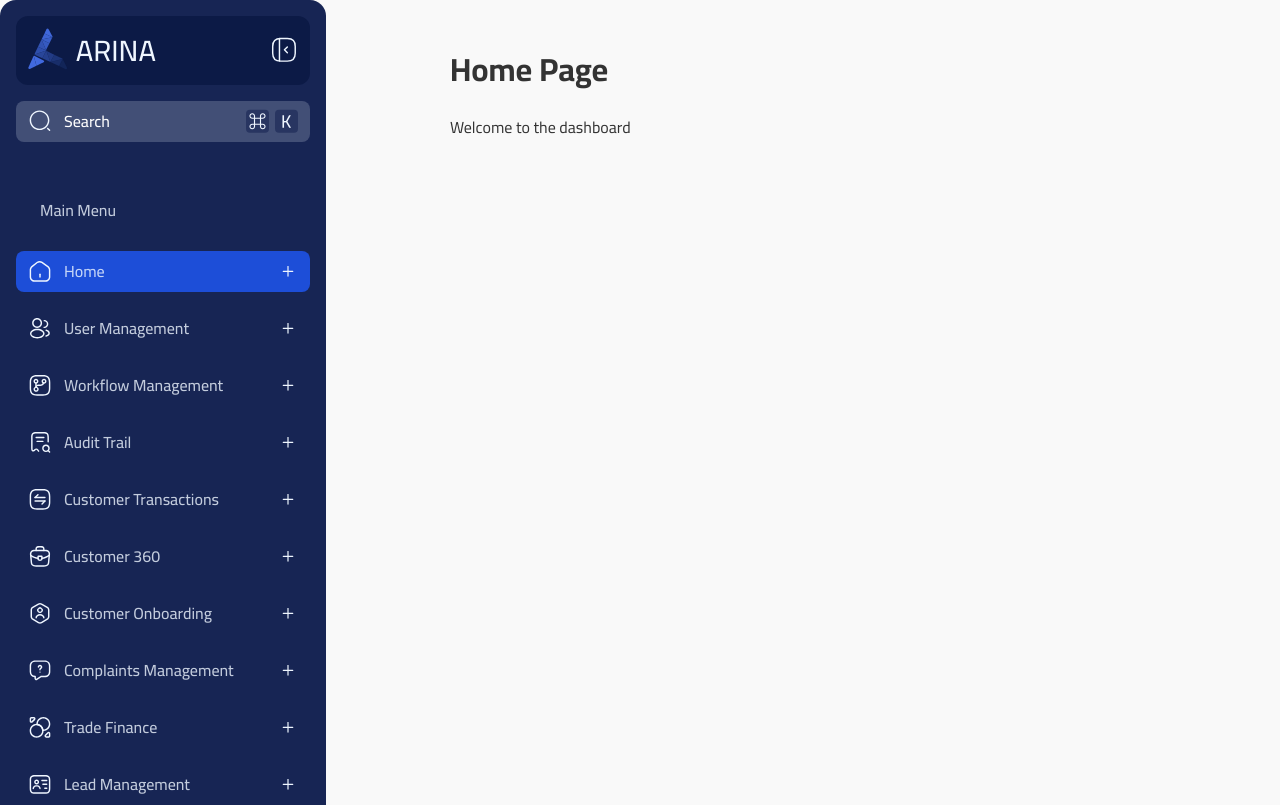
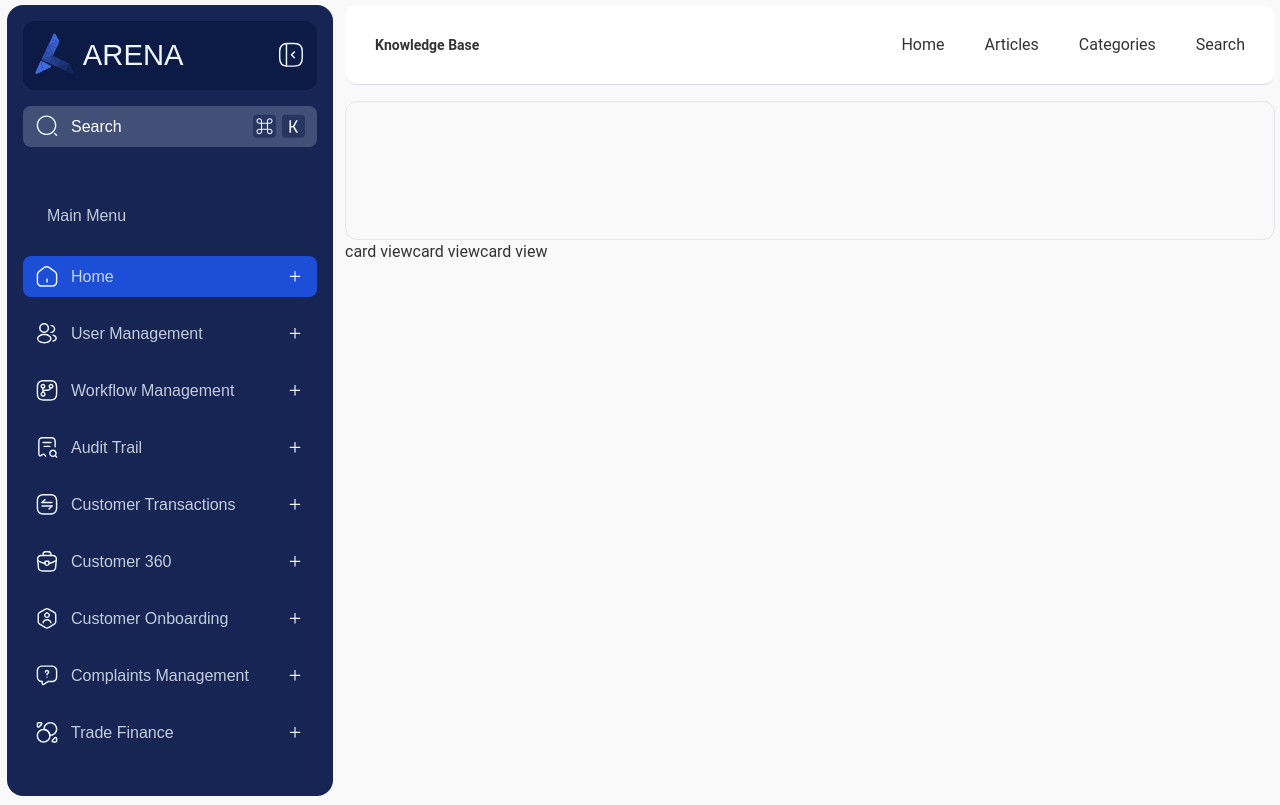
Before and after one commit to abdallah-aljbour/sidebar-, a React (Vite) app: page / in a window 1280 px wide. Built offline with nearby package versions, Linux system fonts and the light colour scheme.

Commit message:
navbar and the wite box under it

```diff
--- a/src/components/Sidebar.scss
+++ b/src/components/Sidebar.scss
@@ -9,10 +9,9 @@
   border-radius: 16px;
   background: #172554;
   transition: all 0.3s ease;
-  position: fixed;
-  top: 0;
-  left: 0;
-  z-index: 10;
+  height: calc(100vh - 41px);
+
+
 
   .top-container {
     display: flex;
@@ -89,7 +88,6 @@
 
     .dynamic-items-container {
       align-items: center;
-      padding-top: 58px;
       padding-right: 2px;
     }
   }
@@ -107,6 +105,8 @@
     background: #0C1A46;
     height: 56.71px;
     width: 270px;
+
+
 
     .logo-text-container {
       display: flex;
@@ -228,8 +228,8 @@
     width: 100%;
     flex: 1;
     overflow-y: auto;
-    scrollbar-width: thin; // For Firefox
-    scrollbar-color: rgba(239, 246, 255, 0.3) transparent;
+    // scrollbar-width: thin; // For Firefox
+    // scrollbar-color: rgba(239, 246, 255, 0.3) transparent;
 
 
     .sidebar-item {
@@ -243,6 +243,7 @@
       transition: all 0.3s ease;
       position: relative;
       text-decoration: none;
+      white-space: nowrap;
 
 
       &:hover {
@@ -284,3 +285,32 @@
     }
   }
 }
+
+body {
+
+*::-webkit-scrollbar {
+  width: 1px;
+}
+
+
+*::-webkit-scrollbar-track {
+  background: transparent;
+}
+
+dropdown::-webkit-scrollbar-track {
+  border-top-right-radius: 10px;
+  border-bottom-right-radius: 10px;
+}
+
+*::-webkit-scrollbar-thumb {
+  background-color: #828699;
+  border: 0px solid #d8dae5;
+  border-radius: 1px;
+}
+
+
+
+
+
+
+}
--- a/src/components/Sidebar.tsx
+++ b/src/components/Sidebar.tsx
@@ -65,7 +65,7 @@ const Sidebar: React.FC = () => {
         <div className="sidebar-header">
           <div className="logo-text-container">
             <img src={arenaLogo} alt="Arena Logo" />
-            {!isCollapsed && <span>ARINA</span>}
+            {!isCollapsed && <span>ARENA</span>}
           </div>
           <img
             src={isCollapsed ? sidebarRight : sidebarLeft}
--- a/src/index.css
+++ b/src/index.css
@@ -1,7 +1,4 @@
-/* Import the font */
-@import url('https://fonts.googleapis.com/css2?family=Cairo:wght@400;500;700&display=swap');
-
-/* Apply font styles to the body */
+/* Hide Scroll on the Body */
 body {
   font-family: "Cairo", "Roboto", sans-serif;
   font-size: 16px;
@@ -11,30 +8,26 @@ body {
   padding: 0;
   background-color: #f9f9f9;
   color: #333;
+
+
+  overflow: hidden;
 }
 
+
+
+/* App container and other styles */
 .app-container {
   display: flex;
   min-height: 100vh;
   position: relative;
-  margin-left: 100px;
-}
-
-.sidebar-container {
-  position: fixed;
-  top: 0;
-  left: 0;
-  z-index: 10;
+  margin-left: 2px;
+  padding-top: 5px;
+  padding-left: 5px;
+  padding-right: 5px;
 }
 
 .main-content {
   flex: 1;
-  padding: 24px;
-  margin-left: 326px;
+  margin-left: 12px;
   transition: margin-left 0.3s ease;
 }
-
-/* When sidebar is collapsed */
-.sidebar-container.collapsed + .main-content {
-  margin-left: 108px;
-}
--- a/src/pages/Home.tsx
+++ b/src/pages/Home.tsx
@@ -1,8 +1,29 @@
+import './home.scss'
 const Home = () => {
     return (
-      <div className="home-page">
-        <h1>Home Page</h1>
-        <p>Welcome to the dashboard</p>
+      <div className="main-container">
+        <div className="navbar">
+          <div className="left-navbar">
+          <span className='Knowledge-Base'>Knowledge Base</span>
+          </div>
+          <div className='right-navbar'>
+          <ul>
+            <li>Home</li>
+            <li>Articles</li>
+            <li>Categories</li>
+            <li>Search</li>
+          </ul>
+        </div>
+        </div>
+        <div className='empty'>
+        </div>
+        <div className='toolBar'>
+<div className='toolBar-left'>
+<span>card view</span>
+<span>card view</span>
+<span>card view</span>
+</div>
+        </div>
       </div>
     );
   };
--- /dev/null
+++ b/src/pages/home.scss
@@ -0,0 +1,48 @@
+.navbar{
+    display: flex;
+    justify-content: space-between;
+    align-items: center;
+    border-bottom: 1px solid #D8DAE5;
+    border-radius: 12px;
+    padding: 19px 30px;
+    height: 41px;
+    gap: 10px;
+    background-color: #FFFFFF;
+
+
+}
+.left-navbar{
+    display: flex;
+    align-items: center
+}
+.Knowledge-Base{
+    font-weight: 600;
+    font-size: 14px;
+    line-height: 20px;
+}
+
+.right-navbar ul {
+    list-style-type: none;
+    display: flex;
+    gap: 40px;
+}
+
+.right-navbar li {
+    cursor: pointer;
+}
+
+.right-navbar a {
+    text-decoration: none;
+    color: inherit;
+}
+.empty{
+    border-radius: 12px;
+    border: 1px solid #E2E8F0;
+    height: 137px;
+    margin-top: 16px;
+}
+
+.toolBar{
+    display: flex;
+    justify-content: space-between;
+}
```
